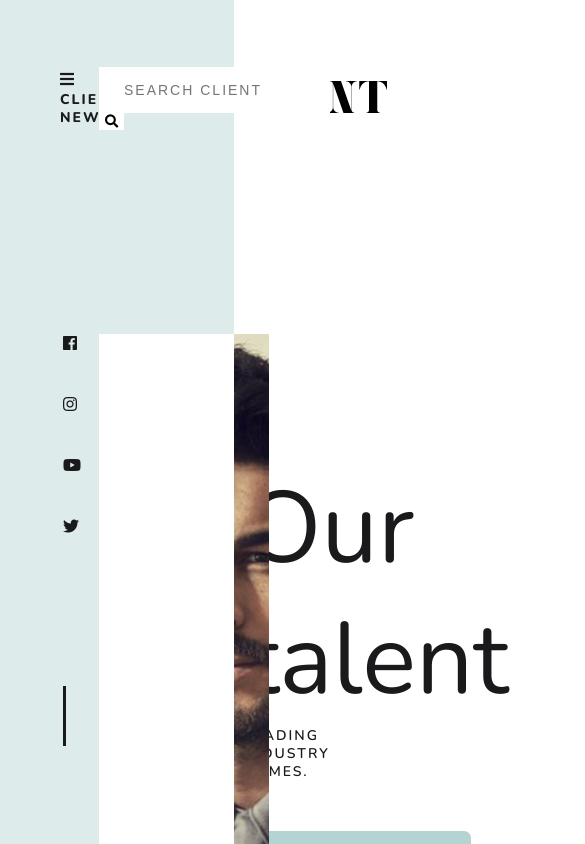
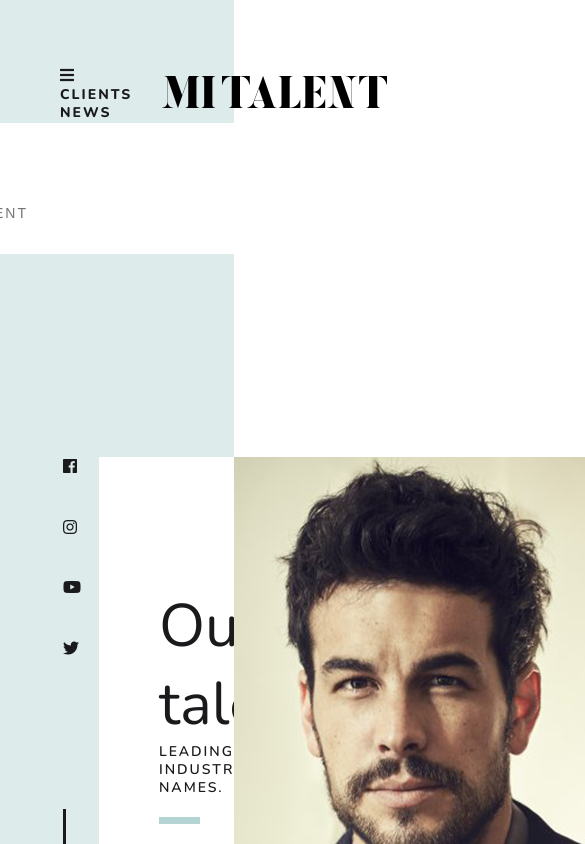
Before and after one commit to fedcalmus/mitalent, a plain HTML site: page index.html in a window 390 px wide. Shown: the top 844 px of the page, 585 px wide, since content can reach past the window. Drawn offline with nearby package versions, Linux system fonts and the light colour scheme; a web font is replaced by a local one.

Commit message:
Media queries

```diff
--- a/css/main.css
+++ b/css/main.css
@@ -442,10 +442,6 @@ nav li a:hover, .nav i:hover, .socialIcons ul li a:hover {
     width: 100%;
 }
 
-.talentRight .image:hover {
-    opacity: 0.8;
-}
-
 .hLine {
     border-top: 7px solid #b4d3d3;
     max-width: 95px;
@@ -614,7 +610,7 @@ nav li a:hover, .nav i:hover, .socialIcons ul li a:hover {
 }
 
 .connection .heading {
-    top: 100px;
+    top: 150px;
     z-index: 1;
     left: 210px;
 }
@@ -643,3 +639,61 @@ footer .container {
 }
 
 /* Footer styles end here */
+
+/* Responsive styles start here */
+
+@media only screen and (max-width: 1545px) {
+
+    .categoryInfo h9 {
+        font-size: 18px;
+    }
+
+}
+
+@media only screen and (max-width: 1450px) {
+
+    h1 {
+        font-size: 70px;
+    }
+
+    .talentContent div:nth-child(2) {
+        flex-direction: column;
+        align-items: inherit;
+    }
+
+    .talentContent .hLine {
+        margin-top: 20px;
+    }
+}
+
+@media only screen and (max-width: 1400px) {
+
+    .talentRight .image {
+        min-width: 400px;
+    }
+}
+
+@media only screen and (max-width: 1200px) {
+
+    .talentInfo {
+        padding-left: 60px;
+    }
+
+    h1 {
+        font-size: 60px;
+    }
+
+    .connection .heading {
+        left: 60px;
+    }
+}
+
+@media only screen and (max-width: 1030px) {
+
+    header {
+        flex-direction: column;
+    }
+
+}
+
+/* Responsive styles end here */
```
